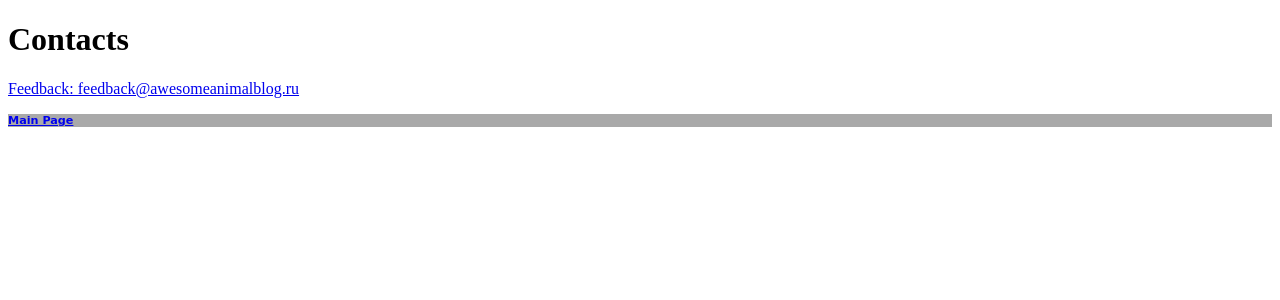
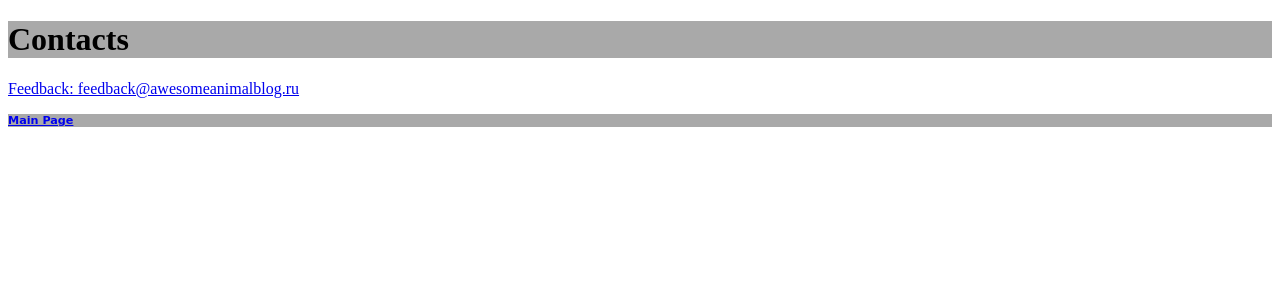
Before and after one commit to hardcoretime/animal-blog, a Python web app: template templates/contacts.html in a window 1280 px wide. Shown: the top 300 px of the page. Run offline with Jinja, Linux system fonts and the light colour scheme; the template is opened without the code that fills it, so the values that code supplies are empty.

Commit message:
Change contacts header background color

```diff
--- a/templates/contacts.html
+++ b/templates/contacts.html
@@ -10,7 +10,7 @@
     </style>
 </head>
 <body>
-<h1>Contacts</h1>
+<h1 style="background-color: darkgray">Contacts</h1>
 <p><a href="mailto:feedback@awesomeanimalblog.ru">Feedback: feedback@awesomeanimalblog.ru</a></p>
 <footer style="background-color: darkgray; font: bold 70% 'DejaVu Sans'"><a href="index.html">Main Page</a></footer>
 </body>
```
